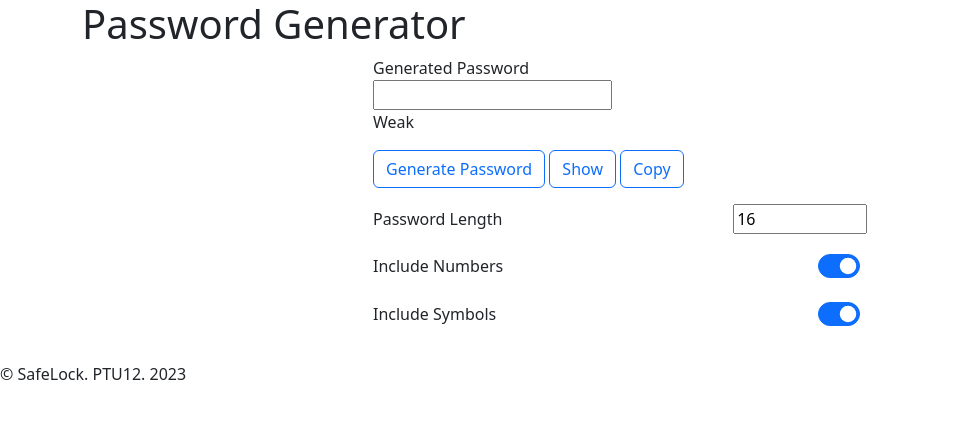
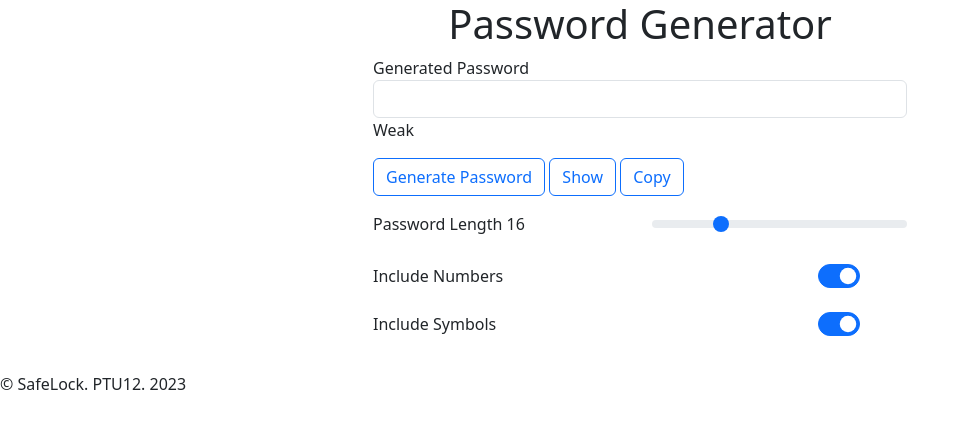
Before and after one commit to bro256/safelock, a Django app: page /password_generator/ in a window 1280 px wide. Shown: the top 429 px of the page, without its empty margins (0-970 px from the left). Run offline with Django 3.2, Linux system fonts and the light colour scheme; some libraries are stand-ins or nearby versions.

Commit message:
Slider in password generator, buttons fix

```diff
--- a/safelock/secret_manager/static/secret_manager/js/password_generator.js
+++ b/safelock/secret_manager/static/secret_manager/js/password_generator.js
@@ -4,3 +4,11 @@
 
 //     generatePassword(length, includeSymbols);
 // });
+document.addEventListener('DOMContentLoaded', function() {
+    var slider = document.getElementById('length');
+    var output = document.querySelector('.form-range-output');
+
+    slider.addEventListener('input', function() {
+      output.textContent = this.value;
+    });
+  });
--- a/safelock/secret_manager/templates/secret_manager/password_generator.html
+++ b/safelock/secret_manager/templates/secret_manager/password_generator.html
@@ -2,7 +2,7 @@
 {% load static %}
 {% block title %} {{ block.super }} {% endblock title %}
 {% block content %}
-    <h1>Password Generator</h1>
+    <h1 class="text-center">Password Generator</h1>
     <div class="container">
         <div class="row justify-content-center mb-3">
             <div class="col-md-6">
@@ -10,17 +10,26 @@
                     <label for="password">Generated Password</label>
                 </div>
                 <div>
-                    <input type="text" id="password-field" readonly>
+                    <input class="form-control" type="text" id="password-field" readonly>
                 </div>
-                <div class="mb-6 mb-3"><span id="password-strength"></span></div>
-                <div class="mb-6 mb-3">
+                <div class="mb-3"><span id="password-strength"></span></div>
+                <div class="mb-3">
                     <button class="btn btn-outline-primary" id="generate-button">Generate Password</button>
                     <button class="btn btn-outline-primary" type="button" onclick="toggleTextVisibility()">Show</button>
                     <button class="btn btn-outline-primary" type="button" onclick="copyToClipboard()">Copy</button>
                 </div>
-                <div>
-                    <label class="col-md-8" for="length">Password Length</label>
-                    <input class="col-md-3 mb-3" type="number" id="length" min="1" max="24" value="16">
+
+                    {% comment %} <label class="col-md-6" for="length">Password Length</label>
+                    <input class="form-control col-md-3 mb-3" type="number" id="length" min="1" max="60" value="16"> {% endcomment %}
+
+                <div class="row mb-3">
+                    <div class="col-md-6">
+                        <label class="form-label" for="length">Password Length</label>
+                        <output class="form-range-output" for="length">16</output>
+                    </div>
+                    <div class="col-md-6">
+                        <input type="range" class="form-range" min="1" max="60" value="16" id="length">
+                    </div>
                 </div>
                 <div class="d-flex align-items-center mb-3">
                     <label class="col-md-10" for="numbers">Include Numbers</label>
```
Also changed, not shown: safelock/secret_manager/templates/secret_manager/password_entry_detail.html (+4 -3 lines).
